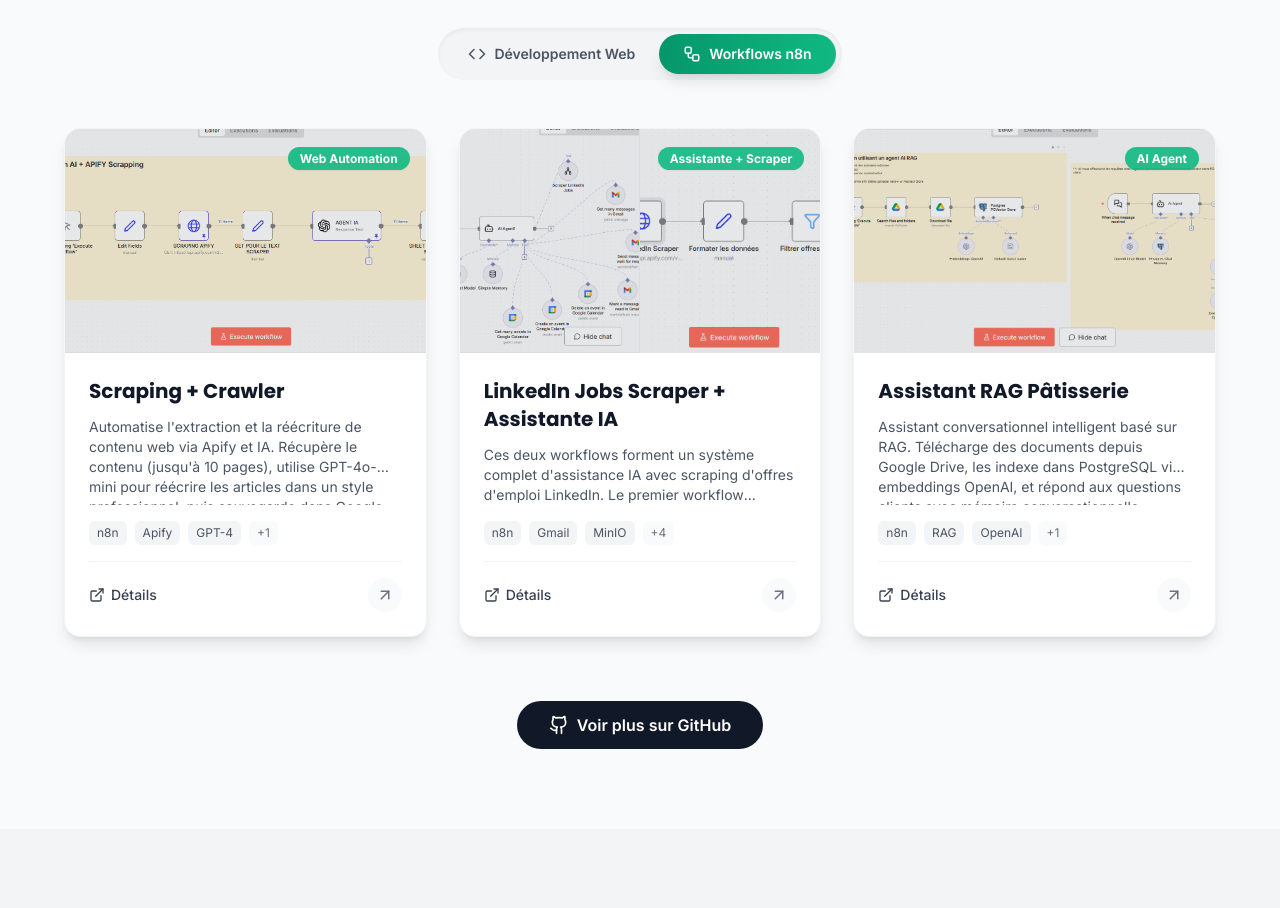
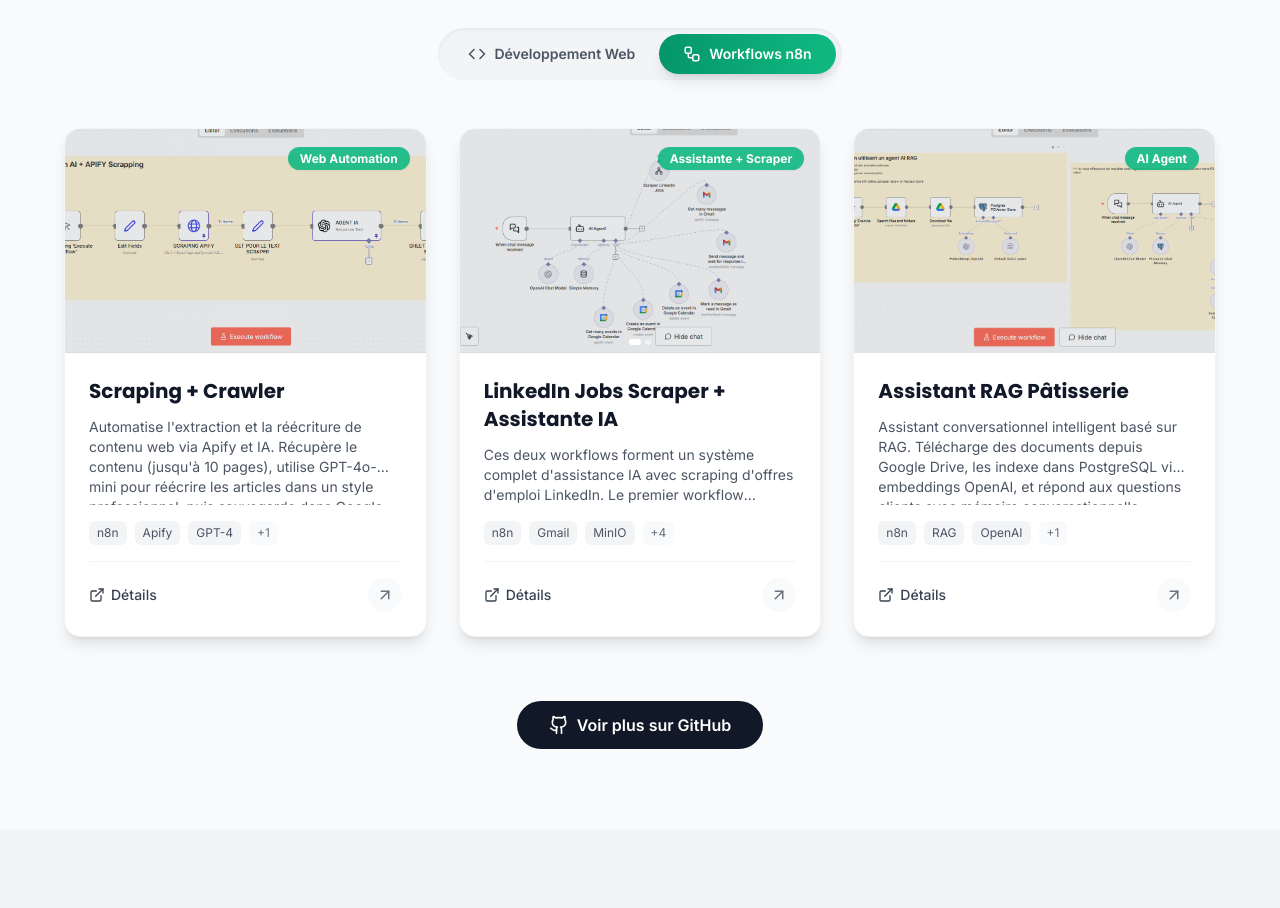
Before and after one commit to IJwesley601/israeljohnwesley, a React (Vite) app: page / in a window 1280 px wide. Shown: the part 2740-3648 px from the top of the page. Built offline with nearby package versions, Linux system fonts and the light colour scheme.

Commit message:
maj farany ehhh

```diff
--- a/src/components/Projects.tsx
+++ b/src/components/Projects.tsx
@@ -3,6 +3,155 @@
 import { ExternalLink, Github, ArrowUpRight, Code, Workflow } from 'lucide-react';
 import { Link } from 'react-router-dom';
 import { projects } from '../data/projects';
+
+const ProjectCard: React.FC<{ project: typeof projects[0] }> = ({ project }) => {
+  const [currentImageIndex, setCurrentImageIndex] = useState(0);
+  const images = Array.isArray(project.image) ? project.image : [project.image];
+
+  const nextImage = (e: React.MouseEvent) => {
+    e.preventDefault();
+    e.stopPropagation();
+    setCurrentImageIndex((prev) => (prev + 1) % images.length);
+  };
+
+  const prevImage = (e: React.MouseEvent) => {
+    e.preventDefault();
+    e.stopPropagation();
+    setCurrentImageIndex((prev) => (prev - 1 + images.length) % images.length);
+  };
+
+  return (
+    <motion.div
+      layout
+      initial={{ opacity: 0, scale: 0.9 }}
+      animate={{ opacity: 1, scale: 1 }}
+      exit={{ opacity: 0, scale: 0.9 }}
+      transition={{ duration: 0.3 }}
+      className="group relative bg-white dark:bg-gray-800 rounded-2xl overflow-hidden shadow-lg hover:shadow-2xl transition-all duration-300 border border-gray-100 dark:border-gray-700 flex flex-col"
+    >
+      <div className="relative h-56 overflow-hidden">
+        <div className="absolute inset-0 bg-gray-900/10 group-hover:bg-gray-900/0 transition-colors z-10 pointer-events-none"></div>
+
+        {/* Carousel / Image Rendering */}
+        <Link to={`/project/${project.id}`} className="block h-full w-full">
+          <div className="relative h-full w-full">
+            <AnimatePresence mode="wait">
+              <motion.img
+                key={currentImageIndex}
+                src={images[currentImageIndex]}
+                alt={`${project.title} - ${currentImageIndex + 1}`}
+                initial={{ opacity: 0, x: 20 }}
+                animate={{ opacity: 1, x: 0 }}
+                exit={{ opacity: 0, x: -20 }}
+                transition={{ duration: 0.3 }}
+                className="w-full h-full object-cover transform group-hover:scale-110 transition-transform duration-700 cursor-pointer"
+              />
+            </AnimatePresence>
+
+            {images.length > 1 && (
+              <>
+                <button
+                  onClick={prevImage}
+                  className="absolute left-2 top-1/2 -translate-y-1/2 z-20 p-1.5 rounded-full bg-black/30 hover:bg-black/50 text-white backdrop-blur-sm transition-all opacity-0 group-hover:opacity-100"
+                >
+                  <ArrowUpRight size={16} className="rotate-[225deg]" />
+                </button>
+                <button
+                  onClick={nextImage}
+                  className="absolute right-2 top-1/2 -translate-y-1/2 z-20 p-1.5 rounded-full bg-black/30 hover:bg-black/50 text-white backdrop-blur-sm transition-all opacity-0 group-hover:opacity-100"
+                >
+                  <ArrowUpRight size={16} className="rotate-45" />
+                </button>
+                <div className="absolute bottom-2 left-1/2 -translate-x-1/2 z-20 flex space-x-1">
+                  {images.map((_, idx) => (
+                    <div
+                      key={idx}
+                      className={`w-1.5 h-1.5 rounded-full transition-all ${idx === currentImageIndex ? 'bg-white w-3' : 'bg-white/50'
+                        }`}
+                    />
+                  ))}
+                </div>
+              </>
+            )}
+          </div>
+        </Link>
+
+        <div className="absolute top-4 right-4 z-20 pointer-events-none">
+          <span className={`px-3 py-1 backdrop-blur-sm text-xs font-bold rounded-full shadow-sm text-white ${project.type === 'automation' ? 'bg-emerald-500/90' : 'bg-blue-600/90'
+            }`}>
+            {project.category}
+          </span>
+        </div>
+      </div>
+
+      {/* Content */}
+      <div className="p-6 flex-grow flex flex-col">
+        <h3 className="text-xl font-bold text-gray-900 dark:text-white mb-3 group-hover:text-blue-600 dark:group-hover:text-blue-400 transition-colors">
+          <Link to={`/project/${project.id}`}>{project.title}</Link>
+        </h3>
+        <p className="text-gray-600 dark:text-gray-400 text-sm mb-4 line-clamp-3 flex-grow">
+          {project.description}
+        </p>
+
+        {/* Tags */}
+        <div className="flex flex-wrap gap-2 mb-4">
+          {project.tags.slice(0, 3).map((tag) => (
+            <span
+              key={tag}
+              className="px-2 py-1 bg-gray-100 dark:bg-gray-700 text-gray-600 dark:text-gray-300 text-xs rounded-md"
+            >
+              {tag}
+            </span>
+          ))}
+          {project.tags.length > 3 && (
+            <span className="px-2 py-1 bg-gray-50 dark:bg-gray-800 text-gray-500 text-xs rounded-md">+{project.tags.length - 3}</span>
+          )}
+        </div>
+
+        {/* Links */}
+        <div className="flex items-center justify-between pt-4 border-t border-gray-100 dark:border-gray-700 mt-auto">
+          <div className="flex space-x-4">
+            {project.demoLink && (
+              <a
+                href={project.demoLink}
+                target="_blank"
+                rel="noopener noreferrer"
+                className="flex items-center text-sm font-medium text-gray-700 dark:text-gray-300 hover:text-blue-600 dark:hover:text-blue-400 transition-colors"
+              >
+                <ExternalLink size={16} className="mr-1.5" /> Demo
+              </a>
+            )}
+            {project.codeLink && (
+              <a
+                href={project.codeLink}
+                target="_blank"
+                rel="noopener noreferrer"
+                className="flex items-center text-sm font-medium text-gray-700 dark:text-gray-300 hover:text-blue-600 dark:hover:text-blue-400 transition-colors"
+              >
+                <Github size={16} className="mr-1.5" /> Code
+              </a>
+            )}
+            {project.type === 'automation' && (
+              <Link
+                to={`/project/${project.id}`}
+                className="flex items-center text-sm font-medium text-gray-700 dark:text-gray-300 hover:text-emerald-600 dark:hover:text-emerald-400 transition-colors"
+              >
+                <ExternalLink size={16} className="mr-1.5" /> Détails
+              </Link>
+            )}
+          </div>
+
+          <Link
+            to={`/project/${project.id}`}
+            className={`p-2 bg-gray-50 dark:bg-gray-700 rounded-full text-gray-500 dark:text-gray-400 transition-all duration-300 ${project.type === 'automation' ? 'group-hover:bg-emerald-600' : 'group-hover:bg-blue-600'} group-hover:text-white`}
+          >
+            <ArrowUpRight size={18} />
+          </Link>
+        </div>
+      </div>
+    </motion.div>
+  );
+};
 
 const Projects: React.FC = () => {
   const [activeType, setActiveType] = useState<'web' | 'automation'>('automation');
@@ -52,151 +201,7 @@
       <motion.div layout className="grid grid-cols-1 md:grid-cols-2 lg:grid-cols-3 gap-8">
         <AnimatePresence mode="popLayout">
           {filteredProjects.map((project) => (
-            <motion.div
-              layout
-              key={project.id}
-              initial={{ opacity: 0, scale: 0.9 }}
-              animate={{ opacity: 1, scale: 1 }}
-              exit={{ opacity: 0, scale: 0.9 }}
-              transition={{ duration: 0.3 }}
-              className="group relative bg-white dark:bg-gray-800 rounded-2xl overflow-hidden shadow-lg hover:shadow-2xl transition-all duration-300 border border-gray-100 dark:border-gray-700 flex flex-col"
-            >
-              <div className="relative h-56 overflow-hidden">
-                <div className="absolute inset-0 bg-gray-900/10 group-hover:bg-gray-900/0 transition-colors z-10"></div>
-                {/* Image Link */}
-                {project.type === 'automation' ? (
-                  <Link to={`/project/${project.id}`} className="block h-full w-full">
-                    {Array.isArray(project.image) ? (
-                      <div className="flex h-full w-full">
-                        {project.image.map((img, index) => (
-                          <img
-                            key={index}
-                            src={img}
-                            alt={`${project.title} - part ${index + 1}`}
-                            className="w-1/2 h-full object-cover transform group-hover:scale-110 transition-transform duration-700 cursor-pointer border-r border-gray-100 last:border-0"
-                          />
-                        ))}
-                      </div>
-                    ) : (
-                      <img
-                        src={project.image}
-                        alt={project.title}
-                        className="w-full h-full object-cover transform group-hover:scale-110 transition-transform duration-700 cursor-pointer"
-                      />
-                    )}
-                  </Link>
-                ) : (
-                  Array.isArray(project.image) ? (
-                    <div className="flex h-full w-full">
-                      {project.image.map((img, index) => (
-                        <img
-                          key={index}
-                          src={img}
-                          alt={`${project.title} - part ${index + 1}`}
-                          className="w-1/2 h-full object-cover transform group-hover:scale-110 transition-transform duration-700 border-r border-gray-100 last:border-0"
-                        />
-                      ))}
-                    </div>
-                  ) : (
-                    <img
-                      src={project.image}
-                      alt={project.title}
-                      className="w-full h-full object-cover transform group-hover:scale-110 transition-transform duration-700"
-                    />
-                  )
-                )}
-
-                <div className="absolute top-4 right-4 z-20">
-                  <span className={`px-3 py-1 backdrop-blur-sm text-xs font-bold rounded-full shadow-sm text-white ${project.type === 'automation' ? 'bg-emerald-500/90' : 'bg-blue-600/90'
-                    }`}>
-                    {project.category}
-                  </span>
-                </div>
-              </div>
-
-              {/* Content */}
-              <div className="p-6 flex-grow flex flex-col">
-                <h3 className="text-xl font-bold text-gray-900 dark:text-white mb-3 group-hover:text-blue-600 dark:group-hover:text-blue-400 transition-colors">
-                  {project.type === 'automation' ? (
-                    <Link to={`/project/${project.id}`}>{project.title}</Link>
-                  ) : (
-                    project.title
-                  )}
-                </h3>
-                <p className="text-gray-600 dark:text-gray-400 text-sm mb-4 line-clamp-3 flex-grow">
-                  {project.description}
-                </p>
-
-                {/* Tags */}
-                <div className="flex flex-wrap gap-2 mb-4">
-                  {project.tags.slice(0, 3).map((tag) => (
-                    <span
-                      key={tag}
-                      className="px-2 py-1 bg-gray-100 dark:bg-gray-700 text-gray-600 dark:text-gray-300 text-xs rounded-md"
-                    >
-                      {tag}
-                    </span>
-                  ))}
-                  {project.tags.length > 3 && (
-                    <span className="px-2 py-1 bg-gray-50 dark:bg-gray-800 text-gray-500 text-xs rounded-md">+{project.tags.length - 3}</span>
-                  )}
-                </div>
-
-                {/* Links */}
-                {(project.demoLink || project.codeLink || project.type === 'automation') && (
-                  <div className="flex items-center justify-between pt-4 border-t border-gray-100 dark:border-gray-700 mt-auto">
-                    <div className="flex space-x-4">
-                      {project.demoLink && (
-                        <a
-                          href={project.demoLink}
-                          target="_blank"
-                          rel="noopener noreferrer"
-                          className="flex items-center text-sm font-medium text-gray-700 dark:text-gray-300 hover:text-blue-600 dark:hover:text-blue-400 transition-colors"
-                        >
-                          <ExternalLink size={16} className="mr-1.5" /> Demo
-                        </a>
-                      )}
-                      {project.codeLink && (
-                        <a
-                          href={project.codeLink}
-                          target="_blank"
-                          rel="noopener noreferrer"
-                          className="flex items-center text-sm font-medium text-gray-700 dark:text-gray-300 hover:text-blue-600 dark:hover:text-blue-400 transition-colors"
-                        >
-                          <Github size={16} className="mr-1.5" /> Code
-                        </a>
-                      )}
-                      {project.type === 'automation' && (
-                        <Link
-                          to={`/project/${project.id}`}
-                          className="flex items-center text-sm font-medium text-gray-700 dark:text-gray-300 hover:text-emerald-600 dark:hover:text-emerald-400 transition-colors"
-                        >
-                          <ExternalLink size={16} className="mr-1.5" /> Détails
-                        </Link>
-                      )}
-                    </div>
-
-                    {project.type === 'automation' ? (
-                      <Link
-                        to={`/project/${project.id}`}
-                        className="p-2 bg-gray-50 dark:bg-gray-700 rounded-full text-gray-500 dark:text-gray-400 group-hover:bg-emerald-600 group-hover:text-white transition-all duration-300"
-                      >
-                        <ArrowUpRight size={18} />
-                      </Link>
-                    ) : (
-                      <a
-                        href={project.demoLink || project.codeLink}
-                        target="_blank"
-                        rel="noopener noreferrer"
-                        className="p-2 bg-gray-50 dark:bg-gray-700 rounded-full text-gray-500 dark:text-gray-400 group-hover:bg-blue-600 group-hover:text-white transition-all duration-300"
-                      >
-                        <ArrowUpRight size={18} />
-                      </a>
-                    )}
-                  </div>
-                )}
-              </div>
-            </motion.div>
+            <ProjectCard key={project.id} project={project} />
           ))}
         </AnimatePresence>
       </motion.div>
```
Also changed, not shown: index.html (+9 -3 lines).
